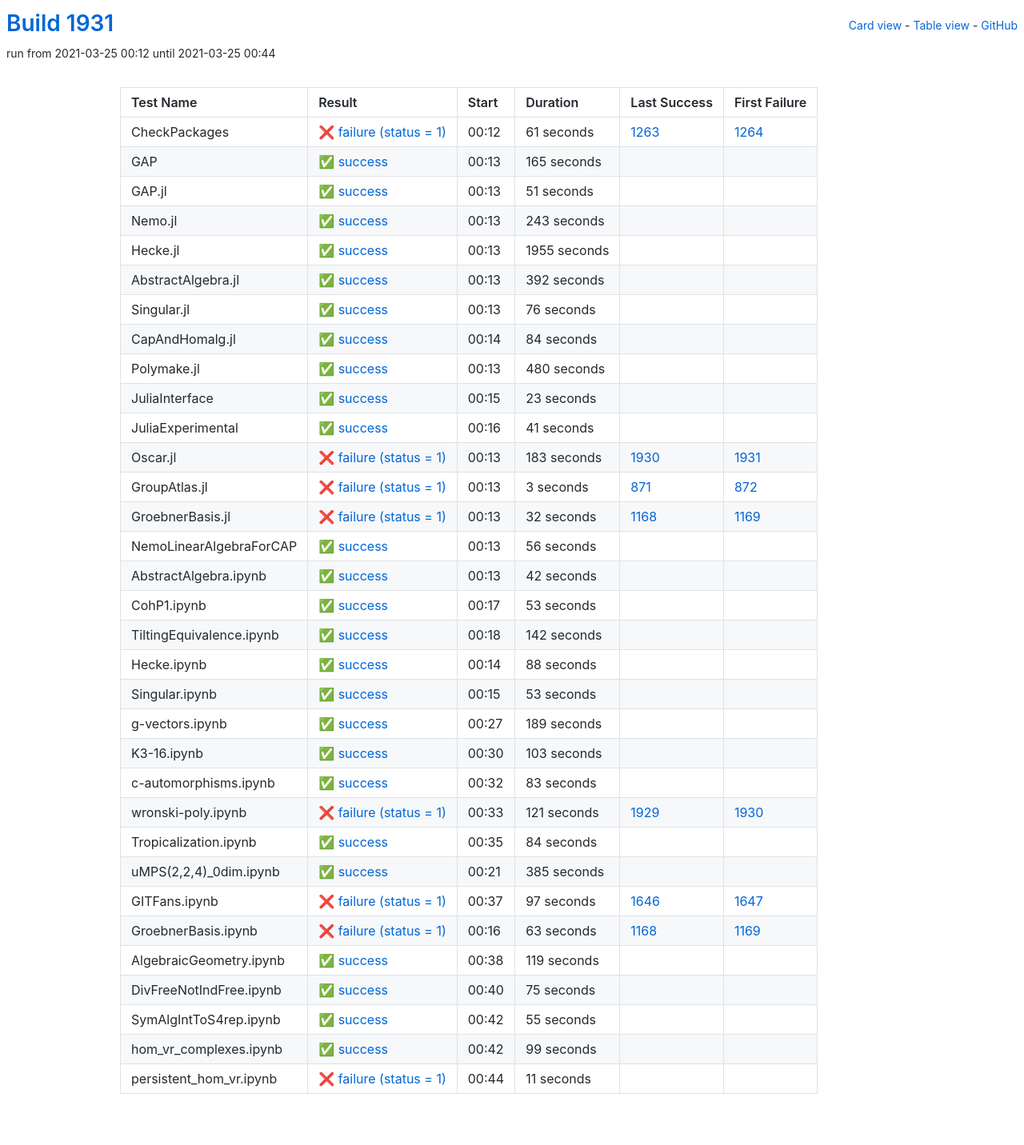
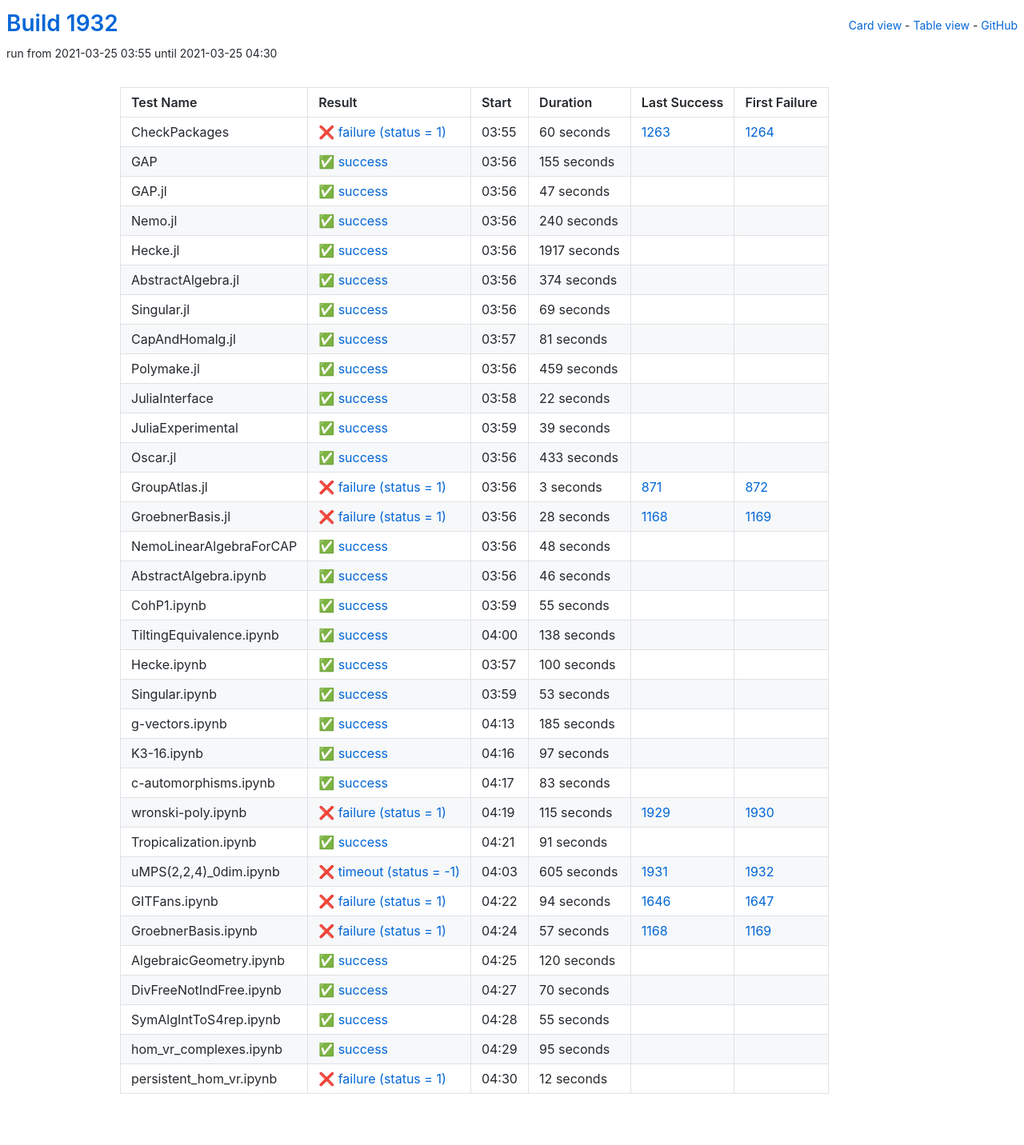
Before and after one commit to oscar-system/oscar-ci-status-stable, a Jekyll site: the page built from table.html, in a window 1280 px wide. Shown: the whole page at 80% size. Built offline with Jekyll 4.4.1, drawn with Linux system fonts in a browser that asks for light colours.

Commit message:
Build #1932

```diff
--- a/_data/ci.yml
+++ b/_data/ci.yml
@@ -1,6 +1,6 @@
 ---
-build: 1931
-build_url: https://oscarci.mathematik.uni-kl.de/job/oscar-stable/1931/
+build: 1932
+build_url: https://oscarci.mathematik.uni-kl.de/job/oscar-stable/1932/
 job: oscar-stable
 organization: oscar-system
 repo: oscar-ci-status-stable
@@ -8,152 +8,152 @@ repourl: https://github.com/oscar-system/oscar-ci-status-stable
 tests:
 - name: CheckPackages
   id: checkpackages
-  log: https://oscarci.mathematik.uni-kl.de/job/oscar-stable/1931/artifact/logs/build-1931/CheckPackages.log
-  start: 2021-03-25 00:12
+  log: https://oscarci.mathematik.uni-kl.de/job/oscar-stable/1932/artifact/logs/build-1932/CheckPackages.log
+  start: 2021-03-25 03:55
   success: false
   exitcode: 1
   status: failure
-  duration: 61
+  duration: 60
   last_success: 1263
   last_success_url: https://oscarci.mathematik.uni-kl.de/job/oscar-stable/1263/
   first_failure: 1264
   first_failure_url: https://oscarci.mathematik.uni-kl.de/job/oscar-stable/1264/
 - name: GAP
   id: gap
-  log: https://oscarci.mathematik.uni-kl.de/job/oscar-stable/1931/artifact/logs/build-1931/GAP.log
-  start: 2021-03-25 00:13
+  log: https://oscarci.mathematik.uni-kl.de/job/oscar-stable/1932/artifact/logs/build-1932/GAP.log
+  start: 2021-03-25 03:56
   success: true
   exitcode: 0
   status: success
-  duration: 165
+  duration: 155
   last_success: false
   last_success_url:
   first_failure: false
   first_failure_url:
 - name: GAP.jl
   id: gap-jl
-  log: https://oscarci.mathematik.uni-kl.de/job/oscar-stable/1931/artifact/logs/build-1931/GAP.jl.log
-  start: 2021-03-25 00:13
+  log: https://oscarci.mathematik.uni-kl.de/job/oscar-stable/1932/artifact/logs/build-1932/GAP.jl.log
+  start: 2021-03-25 03:56
   success: true
   exitcode: 0
   status: success
-  duration: 51
+  duration: 47
   last_success: false
   last_success_url:
   first_failure: false
   first_failure_url:
 - name: Nemo.jl
   id: nemo-jl
-  log: https://oscarci.mathematik.uni-kl.de/job/oscar-stable/1931/artifact/logs/build-1931/Nemo.jl.log
-  start: 2021-03-25 00:13
+  log: https://oscarci.mathematik.uni-kl.de/job/oscar-stable/1932/artifact/logs/build-1932/Nemo.jl.log
+  start: 2021-03-25 03:56
   success: true
   exitcode: 0
   status: success
-  duration: 243
+  duration: 240
   last_success: false
   last_success_url:
   first_failure: false
   first_failure_url:
 - name: Hecke.jl
   id: hecke-jl
-  log: https://oscarci.mathematik.uni-kl.de/job/oscar-stable/1931/artifact/logs/build-1931/Hecke.jl.log
-  start: 2021-03-25 00:13
+  log: https://oscarci.mathematik.uni-kl.de/job/oscar-stable/1932/artifact/logs/build-1932/Hecke.jl.log
+  start: 2021-03-25 03:56
   success: true
   exitcode: 0
   status: success
-  duration: 1955
+  duration: 1917
   last_success: false
   last_success_url:
   first_failure: false
   first_failure_url:
 - name: AbstractAlgebra.jl
   id: abstractalgebra-jl
-  log: https://oscarci.mathematik.uni-kl.de/job/oscar-stable/1931/artifact/logs/build-1931/AbstractAlgebra.jl.log
-  start: 2021-03-25 00:13
+  log: https://oscarci.mathematik.uni-kl.de/job/oscar-stable/1932/artifact/logs/build-1932/AbstractAlgebra.jl.log
+  start: 2021-03-25 03:56
   success: true
   exitcode: 0
   status: success
-  duration: 392
+  duration: 374
   last_success: false
   last_success_url:
   first_failure: false
   first_failure_url:
 - name: Singular.jl
   id: singular-jl
-  log: https://oscarci.mathematik.uni-kl.de/job/oscar-stable/1931/artifact/logs/build-1931/Singular.jl.log
-  start: 2021-03-25 00:13
+  log: https://oscarci.mathematik.uni-kl.de/job/oscar-stable/1932/artifact/logs/build-1932/Singular.jl.log
+  start: 2021-03-25 03:56
   success: true
   exitcode: 0
   status: success
-  duration: 76
+  duration: 69
   last_success: false
   last_success_url:
   first_failure: false
   first_failure_url:
 - name: CapAndHomalg.jl
   id: capandhomalg-jl
-  log: https://oscarci.mathematik.uni-kl.de/job/oscar-stable/1931/artifact/logs/build-1931/CapAndHomalg.jl.log
-  start: 2021-03-25 00:14
+  log: https://oscarci.mathematik.uni-kl.de/job/oscar-stable/1932/artifact/logs/build-1932/CapAndHomalg.jl.log
+  start: 2021-03-25 03:57
   success: true
   exitcode: 0
   status: success
-  duration: 84
+  duration: 81
   last_success: false
   last_success_url:
   first_failure: false
   first_failure_url:
 - name: Polymake.jl
   id: polymake-jl
-  log: https://oscarci.mathematik.uni-kl.de/job/oscar-stable/1931/artifact/logs/build-1931/Polymake.jl.log
-  start: 2021-03-25 00:13
+  log: https://oscarci.mathematik.uni-kl.de/job/oscar-stable/1932/artifact/logs/build-1932/Polymake.jl.log
+  start: 2021-03-25 03:56
   success: true
   exitcode: 0
   status: success
-  duration: 480
+  duration: 459
   last_success: false
   last_success_url:
   first_failure: false
   first_failure_url:
 - name: JuliaInterface
   id: juliainterface
-  log: https://oscarci.mathematik.uni-kl.de/job/oscar-stable/1931/artifact/logs/build-1931/JuliaInterface.log
-  start: 2021-03-25 00:15
+  log: https://oscarci.mathematik.uni-kl.de/job/oscar-stable/1932/artifact/logs/build-1932/JuliaInterface.log
+  start: 2021-03-25 03:58
   success: true
   exitcode: 0
   status: success
-  duration: 23
+  duration: 22
   last_success: false
   last_success_url:
   first_failure: false
   first_failure_url:
 - name: JuliaExperimental
   id: juliaexperimental
-  log: https://oscarci.mathematik.uni-kl.de/job/oscar-stable/1931/artifact/logs/build-1931/JuliaExperimental.log
-  start: 2021-03-25 00:16
+  log: https://oscarci.mathematik.uni-kl.de/job/oscar-stable/1932/artifact/logs/build-1932/JuliaExperimental.log
+  start: 2021-03-25 03:59
   success: true
   exitcode: 0
   status: success
-  duration: 41
+  duration: 39
   last_success: false
   last_success_url:
   first_failure: false
   first_failure_url:
 - name: Oscar.jl
   id: oscar-jl
-  log: https://oscarci.mathematik.uni-kl.de/job/oscar-stable/1931/artifact/logs/build-1931/Oscar.jl.log
-  start: 2021-03-25 00:13
-  success: false
-  exitcode: 1
-  status: failure
-  duration: 183
-  last_success: 1930
-  last_success_url: https://oscarci.mathematik.uni-kl.de/job/oscar-stable/1930/
-  first_failure: 1931
-  first_failure_url: https://oscarci.mathematik.uni-kl.de/job/oscar-stable/1931/
+  log: https://oscarci.mathematik.uni-kl.de/job/oscar-stable/1932/artifact/logs/build-1932/Oscar.jl.log
+  start: 2021-03-25 03:56
+  success: true
+  exitcode: 0
+  status: success
+  duration: 433
+  last_success: false
+  last_success_url:
+  first_failure: false
+  first_failure_url:
 - name: GroupAtlas.jl
   id: groupatlas-jl
-  log: https://oscarci.mathematik.uni-kl.de/job/oscar-stable/1931/artifact/logs/build-1931/GroupAtlas.jl.log
-  start: 2021-03-25 00:13
+  log: https://oscarci.mathematik.uni-kl.de/job/oscar-stable/1932/artifact/logs/build-1932/GroupAtlas.jl.log
+  start: 2021-03-25 03:56
   success: false
   exitcode: 1
   status: failure
@@ -164,80 +164,80 @@ tests:
   first_failure_url: https://oscarci.mathematik.uni-kl.de/job/oscar-stable/872/
 - name: GroebnerBasis.jl
   id: groebnerbasis-jl
-  log: https://oscarci.mathematik.uni-kl.de/job/oscar-stable/1931/artifact/logs/build-1931/GroebnerBasis.jl.log
-  start: 2021-03-25 00:13
+  log: https://oscarci.mathematik.uni-kl.de/job/oscar-stable/1932/artifact/logs/build-1932/GroebnerBasis.jl.log
+  start: 2021-03-25 03:56
   success: false
   exitcode: 1
   status: failure
-  duration: 32
+  duration: 28
   last_success: 1168
   last_success_url: https://oscarci.mathematik.uni-kl.de/job/oscar-stable/1168/
   first_failure: 1169
   first_failure_url: https://oscarci.mathematik.uni-kl.de/job/oscar-stable/1169/
 - name: NemoLinearAlgebraForCAP
   id: nemolinearalgebraforcap
-  log: https://oscarci.mathematik.uni-kl.de/job/oscar-stable/1931/artifact/logs/build-1931/NemoLinearAlgebraForCAP.log
-  start: 2021-03-25 00:13
+  log: https://oscarci.mathematik.uni-kl.de/job/oscar-stable/1932/artifact/logs/build-1932/NemoLinearAlgebraForCAP.log
+  start: 2021-03-25 03:56
   success: true
   exitcode: 0
   status: success
-  duration: 56
+  duration: 48
   last_success: false
   last_success_url:
   first_failure: false
   first_failure_url:
 - name: AbstractAlgebra.ipynb
   id: abstractalgebra-ipynb
-  log: https://oscarci.mathematik.uni-kl.de/job/oscar-stable/1931/artifact/logs/build-1931/AbstractAlgebra.ipynb.log
-  start: 2021-03-25 00:13
+  log: https://oscarci.mathematik.uni-kl.de/job/oscar-stable/1932/artifact/logs/build-1932/AbstractAlgebra.ipynb.log
+  start: 2021-03-25 03:56
   success: true
   exitcode: 0
   status: success
-  duration: 42
+  duration: 46
   last_success: false
   last_success_url:
   first_failure: false
   first_failure_url:
 - name: CohP1.ipynb
   id: cohp1-ipynb
-  log: https://oscarci.mathematik.uni-kl.de/job/oscar-stable/1931/artifact/logs/build-1931/CohP1.ipynb.log
-  start: 2021-03-25 00:17
+  log: https://oscarci.mathematik.uni-kl.de/job/oscar-stable/1932/artifact/logs/build-1932/CohP1.ipynb.log
+  start: 2021-03-25 03:59
   success: true
   exitcode: 0
   status: success
-  duration: 53
+  duration: 55
   last_success: false
   last_success_url:
   first_failure: false
   first_failure_url:
 - name: TiltingEquivalence.ipynb
   id: tiltingequivalence-ipynb
-  log: https://oscarci.mathematik.uni-kl.de/job/oscar-stable/1931/artifact/logs/build-1931/TiltingEquivalence.ipynb.log
-  start: 2021-03-25 00:18
+  log: https://oscarci.mathematik.uni-kl.de/job/oscar-stable/1932/artifact/logs/build-1932/TiltingEquivalence.ipynb.log
+  start: 2021-03-25 04:00
   success: true
   exitcode: 0
   status: success
-  duration: 142
+  duration: 138
   last_success: false
   last_success_url:
   first_failure: false
   first_failure_url:
 - name: Hecke.ipynb
   id: hecke-ipynb
-  log: https://oscarci.mathematik.uni-kl.de/job/oscar-stable/1931/artifact/logs/build-1931/Hecke.ipynb.log
-  start: 2021-03-25 00:14
+  log: https://oscarci.mathematik.uni-kl.de/job/oscar-stable/1932/artifact/logs/build-1932/Hecke.ipynb.log
+  start: 2021-03-25 03:57
   success: true
   exitcode: 0
   status: success
-  duration: 88
+  duration: 100
   last_success: false
   last_success_url:
   first_failure: false
   first_failure_url:
 - name: Singular.ipynb
   id: singular-ipynb
-  log: https://oscarci.mathematik.uni-kl.de/job/oscar-stable/1931/artifact/logs/build-1931/Singular.ipynb.log
-  start: 2021-03-25 00:15
+  log: https://oscarci.mathematik.uni-kl.de/job/oscar-stable/1932/artifact/logs/build-1932/Singular.ipynb.log
+  start: 2021-03-25 03:59
   success: true
   exitcode: 0
   status: success
@@ -248,32 +248,32 @@ tests:
   first_failure_url:
 - name: g-vectors.ipynb
   id: g-vectors-ipynb
-  log: https://oscarci.mathematik.uni-kl.de/job/oscar-stable/1931/artifact/logs/build-1931/g-vectors.ipynb.log
-  start: 2021-03-25 00:27
+  log: https://oscarci.mathematik.uni-kl.de/job/oscar-stable/1932/artifact/logs/build-1932/g-vectors.ipynb.log
+  start: 2021-03-25 04:13
   success: true
   exitcode: 0
   status: success
-  duration: 189
+  duration: 185
   last_success: false
   last_success_url:
   first_failure: false
   first_failure_url:
 - name: K3-16.ipynb
   id: k3-16-ipynb
-  log: https://oscarci.mathematik.uni-kl.de/job/oscar-stable/1931/artifact/logs/build-1931/K3-16.ipynb.log
-  start: 2021-03-25 00:30
+  log: https://oscarci.mathematik.uni-kl.de/job/oscar-stable/1932/artifact/logs/build-1932/K3-16.ipynb.log
+  start: 2021-03-25 04:16
   success: true
   exitcode: 0
   status: success
-  duration: 103
+  duration: 97
   last_success: false
   last_success_url:
   first_failure: false
   first_failure_url:
 - name: c-automorphisms.ipynb
   id: c-automorphisms-ipynb
-  log: https://oscarci.mathematik.uni-kl.de/job/oscar-stable/1931/artifact/logs/build-1931/c-automorphisms.ipynb.log
-  start: 2021-03-25 00:32
+  log: https://oscarci.mathematik.uni-kl.de/job/oscar-stable/1932/artifact/logs/build-1932/c-automorphisms.ipynb.log
+  start: 2021-03-25 04:17
   success: true
   exitcode: 0
   status: success
@@ -284,92 +284,92 @@ tests:
   first_failure_url:
 - name: wronski-poly.ipynb
   id: wronski-poly-ipynb
-  log: https://oscarci.mathematik.uni-kl.de/job/oscar-stable/1931/artifact/logs/build-1931/wronski-poly.ipynb.log
-  start: 2021-03-25 00:33
+  log: https://oscarci.mathematik.uni-kl.de/job/oscar-stable/1932/artifact/logs/build-1932/wronski-poly.ipynb.log
+  start: 2021-03-25 04:19
   success: false
   exitcode: 1
   status: failure
-  duration: 121
+  duration: 115
   last_success: 1929
   last_success_url: https://oscarci.mathematik.uni-kl.de/job/oscar-stable/1929/
   first_failure: 1930
   first_failure_url: https://oscarci.mathematik.uni-kl.de/job/oscar-stable/1930/
 - name: Tropicalization.ipynb
   id: tropicalization-ipynb
-  log: https://oscarci.mathematik.uni-kl.de/job/oscar-stable/1931/artifact/logs/build-1931/Tropicalization.ipynb.log
-  start: 2021-03-25 00:35
+  log: https://oscarci.mathematik.uni-kl.de/job/oscar-stable/1932/artifact/logs/build-1932/Tropicalization.ipynb.log
+  start: 2021-03-25 04:21
   success: true
   exitcode: 0
   status: success
-  duration: 84
+  duration: 91
   last_success: false
   last_success_url:
   first_failure: false
   first_failure_url:
 - name: uMPS(2,2,4)_0dim.ipynb
   id: umps-2-2-4-0dim-ipynb
-  log: https://oscarci.mathematik.uni-kl.de/job/oscar-stable/1931/artifact/logs/build-1931/uMPS-2-2-4-_0dim.ipynb.log
-  start: 2021-03-25 00:21
-  success: true
-  exitcode: 0
-  status: success
-  duration: 385
-  last_success: false
-  last_success_url:
-  first_failure: false
-  first_failure_url:
+  log: https://oscarci.mathematik.uni-kl.de/job/oscar-stable/1932/artifact/logs/build-1932/uMPS-2-2-4-_0dim.ipynb.log
+  start: 2021-03-25 04:03
+  success: false
+  exitcode: -1
+  status: timeout
+  duration: 605
+  last_success: 1931
+  last_success_url: https://oscarci.mathematik.uni-kl.de/job/oscar-stable/1931/
+  first_failure: 1932
+  first_failure_url: https://oscarci.mathematik.uni-kl.de/job/oscar-stable/1932/
 - name: GITFans.ipynb
   id: gitfans-ipynb
-  log: https://oscarci.mathematik.uni-kl.de/job/oscar-stable/1931/artifact/logs/build-1931/GITFans.ipynb.log
-  start: 2021-03-25 00:37
+  log: https://oscarci.mathematik.uni-kl.de/job/oscar-stable/1932/artifact/logs/build-1932/GITFans.ipynb.log
+  start: 2021-03-25 04:22
   success: false
   exitcode: 1
   status: failure
-  duration: 97
+  duration: 94
   last_success: 1646
   last_success_url: https://oscarci.mathematik.uni-kl.de/job/oscar-stable/1646/
   first_failure: 1647
   first_failure_url: https://oscarci.mathematik.uni-kl.de/job/oscar-stable/1647/
 - name: GroebnerBasis.ipynb
   id: groebnerbasis-ipynb
-  log: https://oscarci.mathematik.uni-kl.de/job/oscar-stable/1931/artifact/logs/build-1931/GroebnerBasis.ipynb.log
-  start: 2021-03-25 00:16
+  log: https://oscarci.mathematik.uni-kl.de/job/oscar-stable/1932/artifact/logs/build-1932/GroebnerBasis.ipynb.log
+  start: 2021-03-25 04:24
   success: false
   exitcode: 1
   status: failure
-  duration: 63
+  duration: 57
   last_success: 1168
   last_success_url: https://oscarci.mathematik.uni-kl.de/job/oscar-stable/1168/
   first_failure: 1169
   first_failure_url: https://oscarci.mathematik.uni-kl.de/job/oscar-stable/1169/
 - name: AlgebraicGeometry.ipynb
   id: algebraicgeometry-ipynb
-  log: https://oscarci.mathematik.uni-kl.de/job/oscar-stable/1931/artifact/logs/build-1931/AlgebraicGeometry.ipynb.log
-  start: 2021-03-25 00:38
+  log: https://oscarci.mathematik.uni-kl.de/job/oscar-stable/1932/artifact/logs/build-1932/AlgebraicGeometry.ipynb.log
+  start: 2021-03-25 04:25
   success: true
   exitcode: 0
   status: success
-  duration: 119
+  duration: 120
   last_success: false
   last_success_url:
   first_failure: false
   first_failure_url:
 - name: DivFreeNotIndFree.ipynb
   id: divfreenotindfree-ipynb
-  log: https://oscarci.mathematik.uni-kl.de/job/oscar-stable/1931/artifact/logs/build-1931/DivFreeNotIndFree.ipynb.log
-  start: 2021-03-25 00:40
+  log: https://oscarci.mathematik.uni-kl.de/job/oscar-stable/1932/artifact/logs/build-1932/DivFreeNotIndFree.ipynb.log
+  start: 2021-03-25 04:27
   success: true
   exitcode: 0
   status: success
-  duration: 75
+  duration: 70
   last_success: false
   last_success_url:
   first_failure: false
   first_failure_url:
 - name: SymAlgIntToS4rep.ipynb
   id: symalginttos4rep-ipynb
-  log: https://oscarci.mathematik.uni-kl.de/job/oscar-stable/1931/artifact/logs/build-1931/SymAlgIntToS4rep.ipynb.log
-  start: 2021-03-25 00:42
+  log: https://oscarci.mathematik.uni-kl.de/job/oscar-stable/1932/artifact/logs/build-1932/SymAlgIntToS4rep.ipynb.log
+  start: 2021-03-25 04:28
   success: true
   exitcode: 0
   status: success
@@ -380,24 +380,24 @@ tests:
   first_failure_url:
 - name: hom_vr_complexes.ipynb
   id: hom-vr-complexes-ipynb
-  log: https://oscarci.mathematik.uni-kl.de/job/oscar-stable/1931/artifact/logs/build-1931/hom_vr_complexes.ipynb.log
-  start: 2021-03-25 00:42
+  log: https://oscarci.mathematik.uni-kl.de/job/oscar-stable/1932/artifact/logs/build-1932/hom_vr_complexes.ipynb.log
+  start: 2021-03-25 04:29
   success: true
   exitcode: 0
   status: success
-  duration: 99
+  duration: 95
   last_success: false
   last_success_url:
   first_failure: false
   first_failure_url:
 - name: persistent_hom_vr.ipynb
   id: persistent-hom-vr-ipynb
-  log: https://oscarci.mathematik.uni-kl.de/job/oscar-stable/1931/artifact/logs/build-1931/persistent_hom_vr.ipynb.log
-  start: 2021-03-25 00:44
+  log: https://oscarci.mathematik.uni-kl.de/job/oscar-stable/1932/artifact/logs/build-1932/persistent_hom_vr.ipynb.log
+  start: 2021-03-25 04:30
   success: false
   exitcode: 1
   status: failure
-  duration: 11
+  duration: 12
   last_success: false
   last_success_url:
   first_failure: false
```
Also changed, not shown: README.md.
